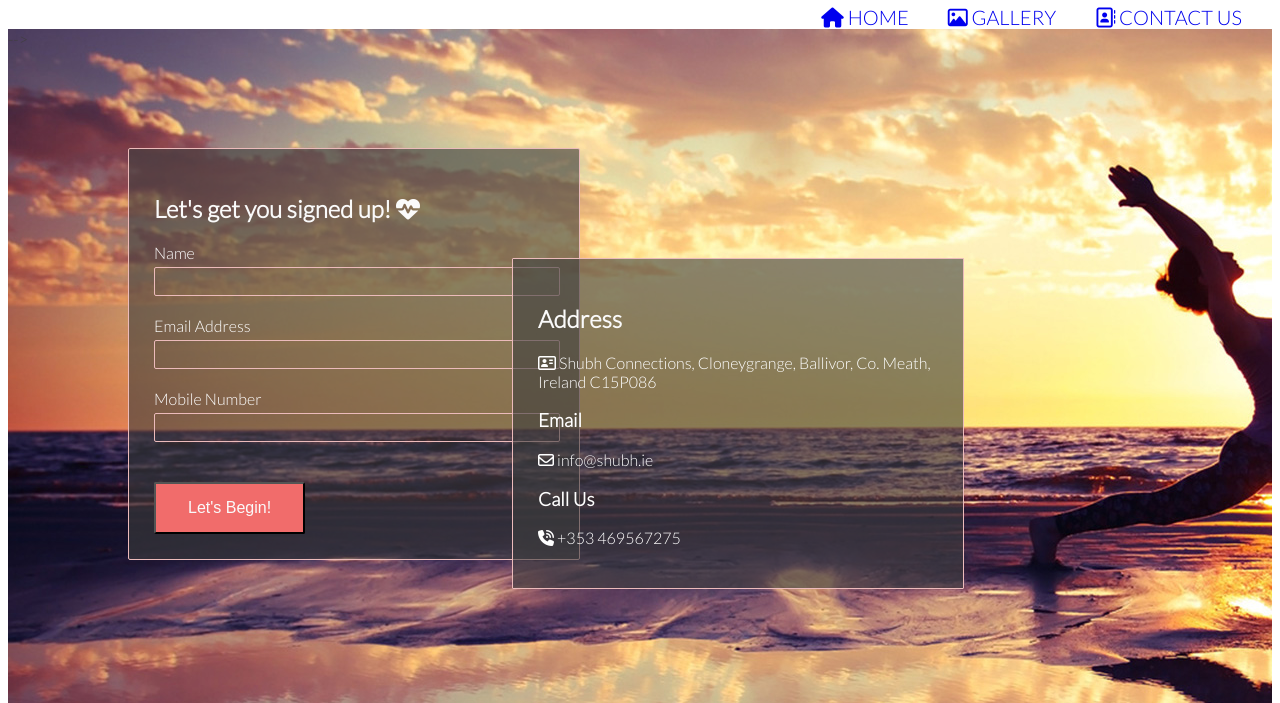
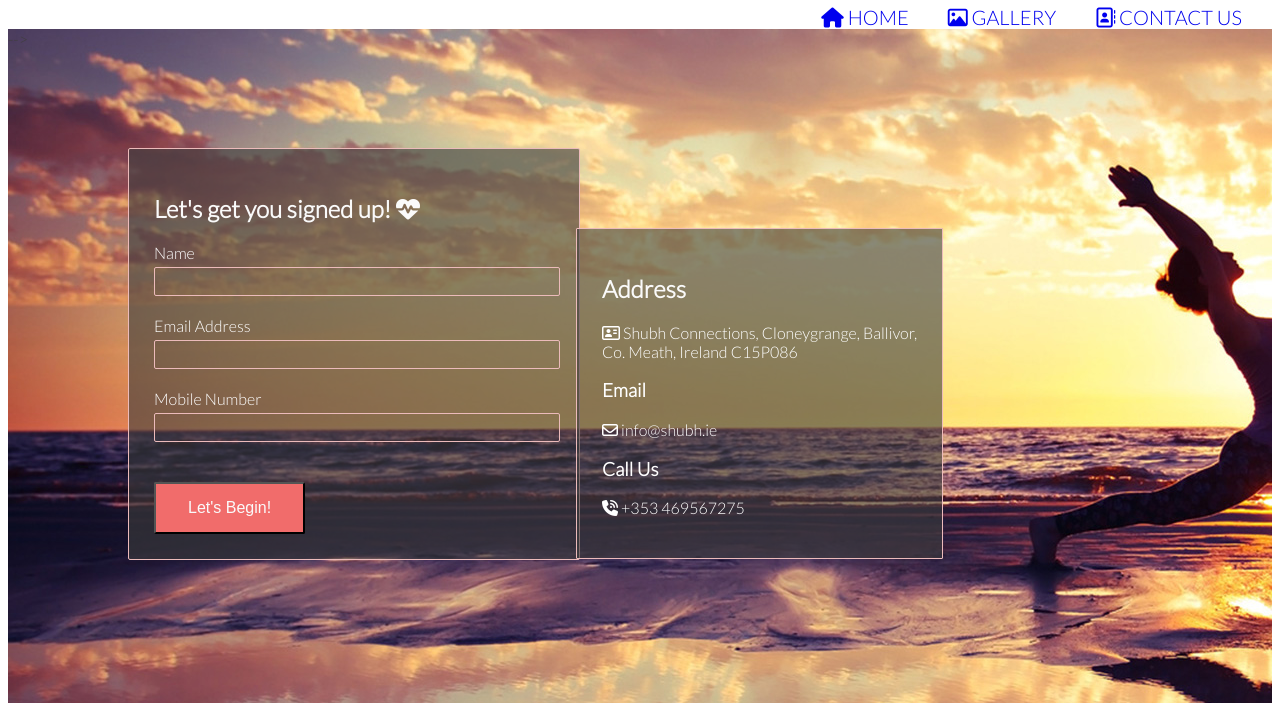
Before and after one commit to Tinks18/Yoga-project, a plain HTML site: page contact.html in a window 1280 px wide. Shown: the part 97-800 px from the top of the page. Drawn offline with Linux system fonts and the light colour scheme; files whose address does not match are found by name.

Commit message:
add margin-left to .margin class to space address element

```diff
--- a/assets/css/style.css
+++ b/assets/css/style.css
@@ -107,7 +107,7 @@ footer {
 }
 
 .signup-form {
-    margin: 100px 10% 0 0;
+    margin: 100px 20% 0 0;
     color: #fff;
     background-color: rgba(60, 60, 60, 0.6);
     max-width: 400px;
@@ -157,8 +157,8 @@ footer {
 
     /* Address */
     #contact {
-        margin-top: 210px;
-        margin-left: 30%;
+        margin-top: 180px;
+        margin-left: 35%;
     border: 1px solid #ecbbbb;
      border-radius: 1px;
 
--- a/contact.html
+++ b/contact.html
@@ -42,7 +42,7 @@
          </form>
          <div class="signup-form" id="contact">
             <h2>Address    </h2>
-            <p> <i class="fa fa-address-card-o" aria-hidden="true"></i>   Shubh Connections, Cloneygrange, Ballivor, Co. Meath, Ireland C15P086</p>
+            <p> <i class="fa fa-address-card-o" aria-hidden="true"></i>   Shubh Connections, Cloneygrange, Ballivor,<br> Co. Meath, Ireland C15P086</p>
             <h3>Email</h3>
             <p><i class="fa fa-envelope-o" aria-hidden="true"></i> info@shubh.ie</p>
              <h3>Call Us</h3>
```
Also changed, not shown: index.html (+3 -2 lines).
